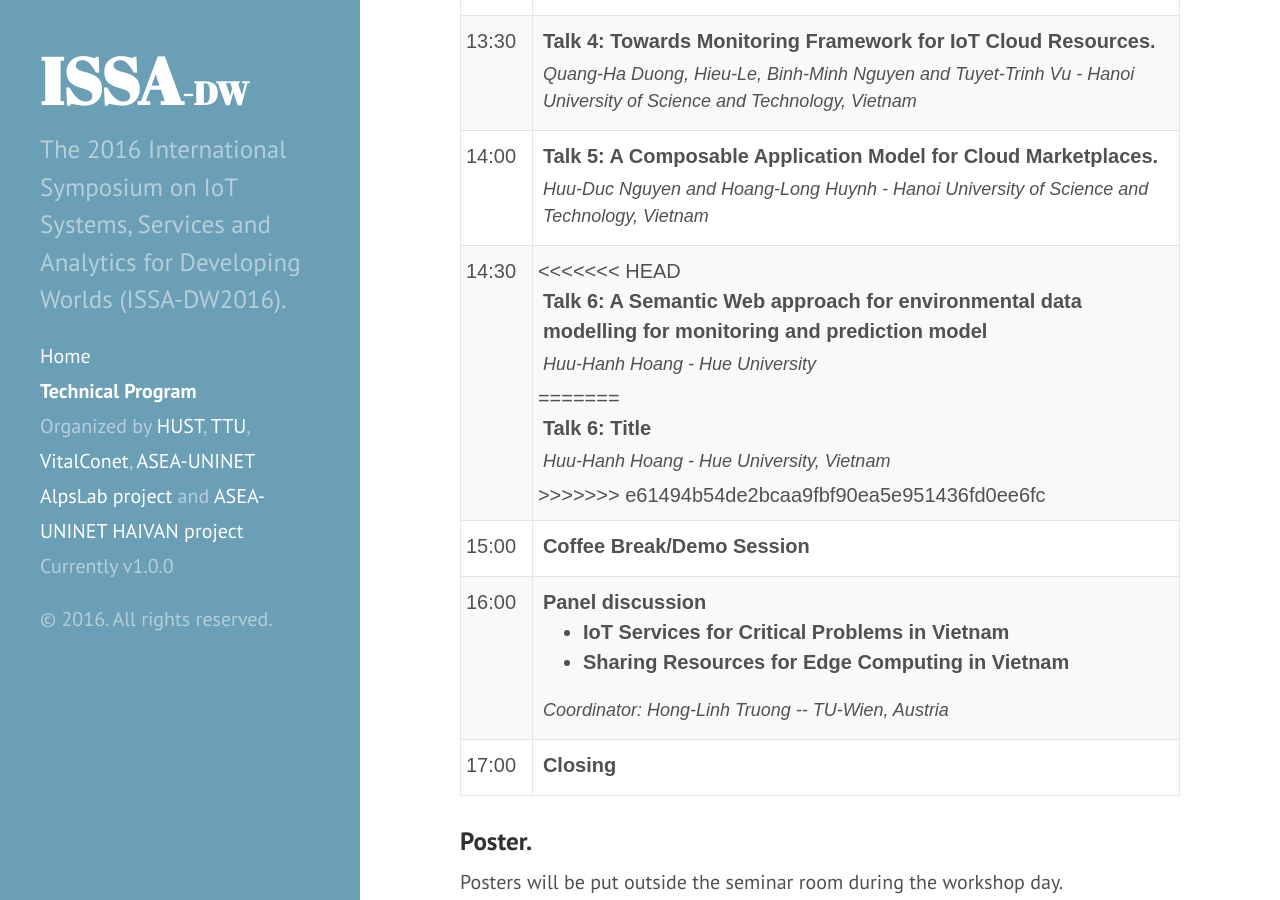
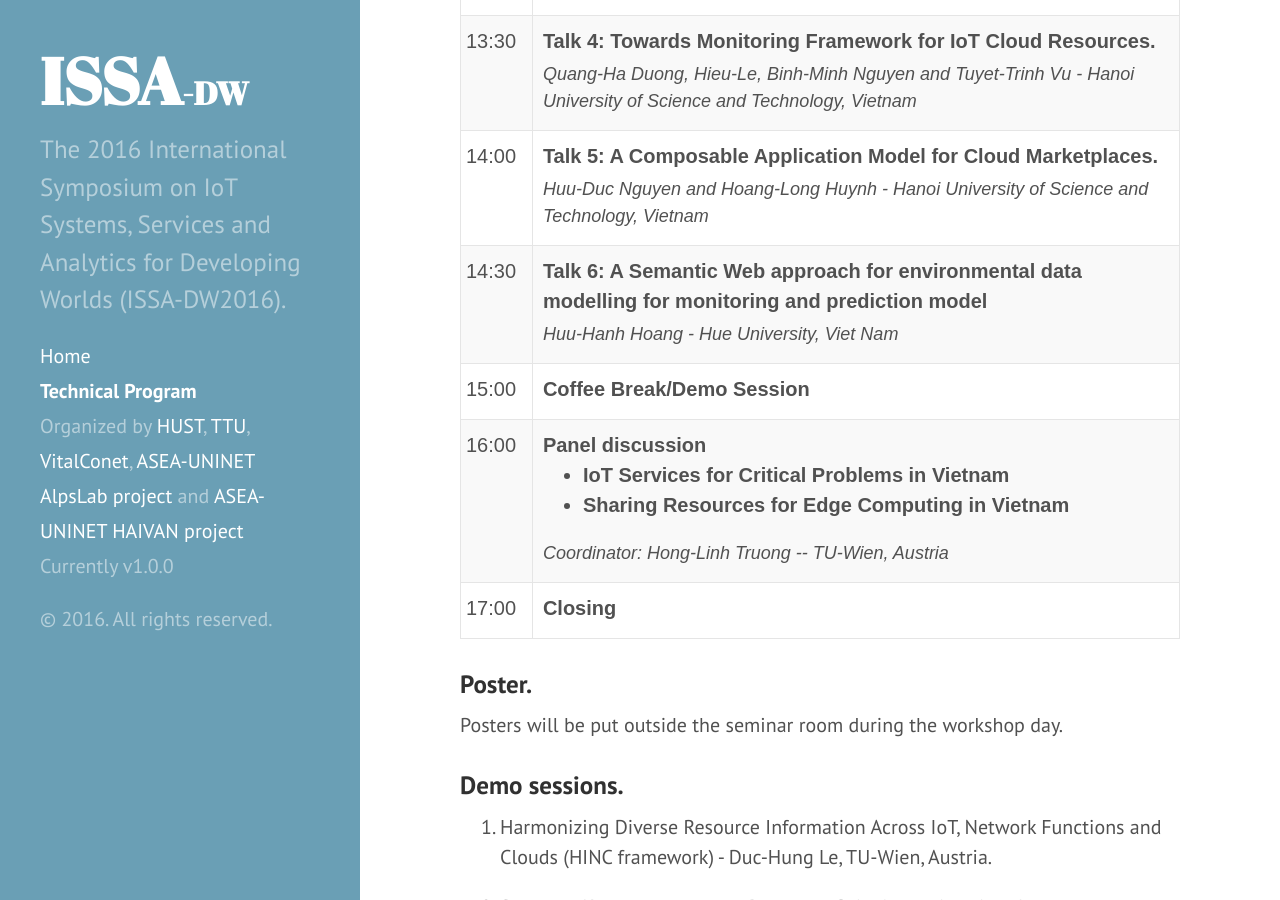
Before and after one commit to issadw/issadw.github.io, a Jekyll site: the page built from technical_program.md, in a window 1280 px wide and 900 px high, scrolled down 960 px. Built offline with Jekyll 4.4.1, drawn with Linux system fonts in a browser that asks for light colours.

Commit message:
Update technical program

```diff
--- a/technical_program.md
+++ b/technical_program.md
@@ -75,13 +75,8 @@ title: Technical Program
   <tr>
     <td class="num"><time>14:30</time></td>
     <td>
-<<<<<<< HEAD
       <div class="topic">Talk 6: A Semantic Web approach for environmental data modelling for monitoring and prediction model</div>
-      <div class="author">Huu-Hanh Hoang - Hue University</div>
-=======
-      <div class="topic">Talk 6: Title</div>
-      <div class="author">Huu-Hanh Hoang - Hue University, Vietnam</div>
->>>>>>> e61494b54de2bcaa9fbf90ea5e951436fd0ee6fc
+      <div class="author">Huu-Hanh Hoang - Hue University, Viet Nam</div>
     </td>
   </tr>
   <tr>
```
